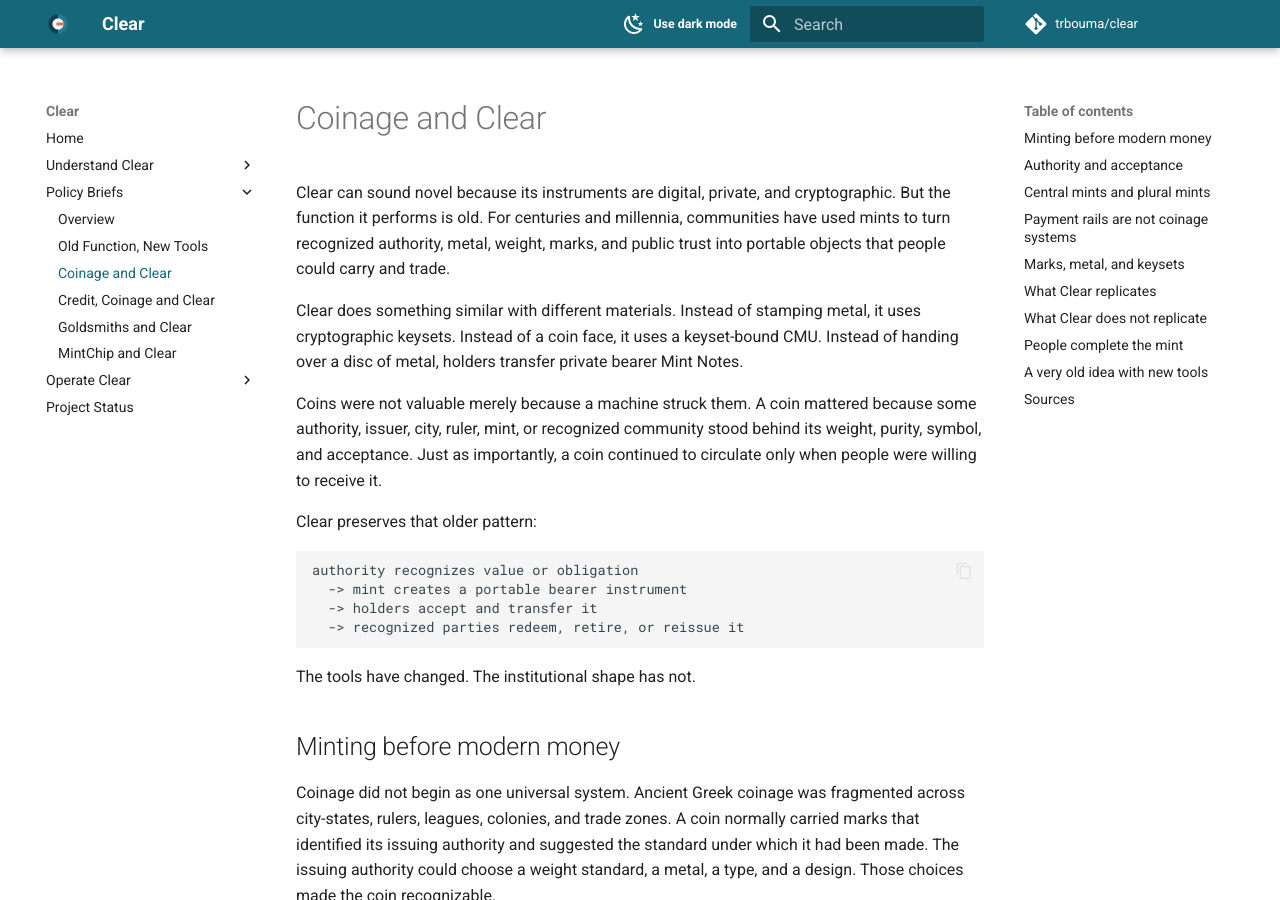
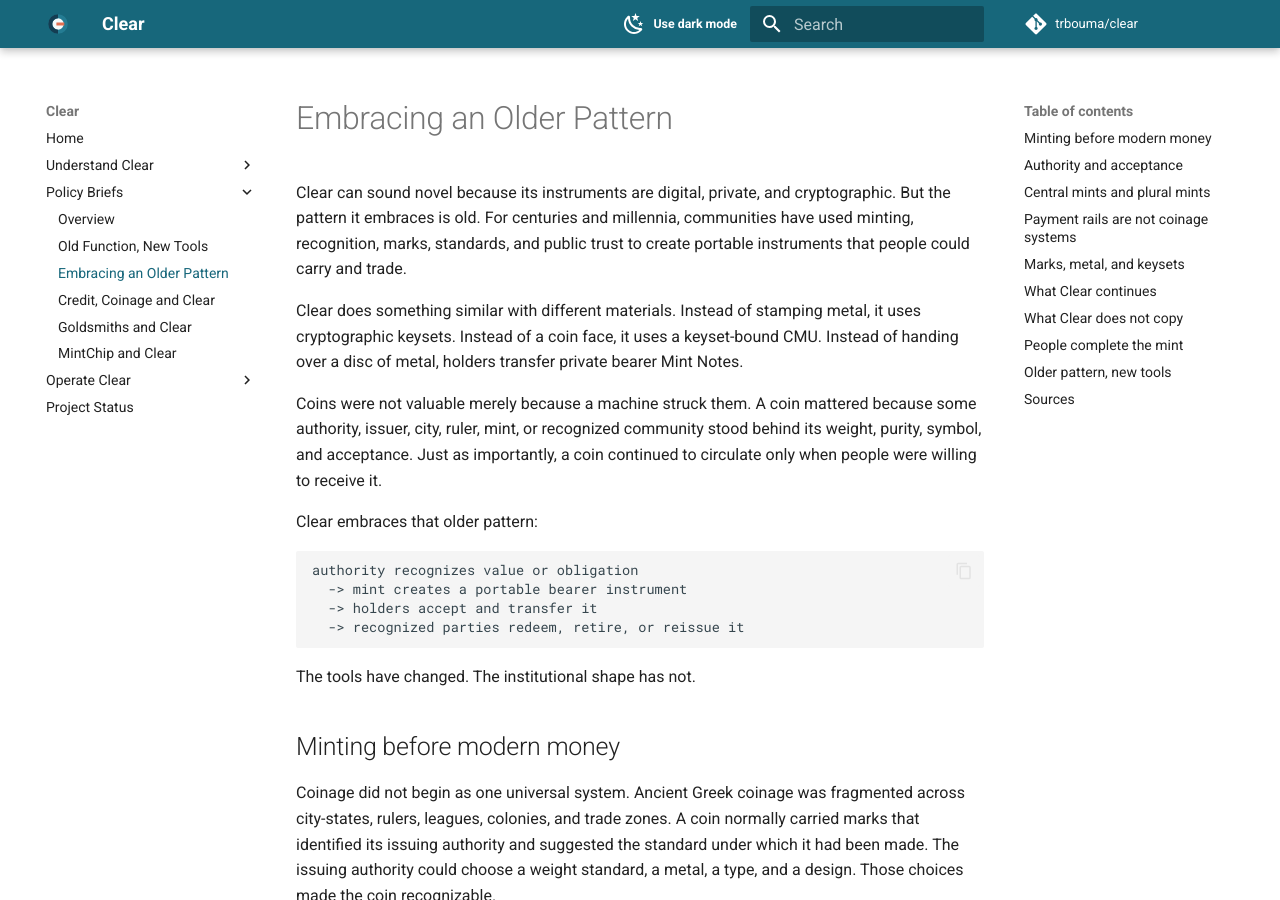
Before and after one commit to trbouma/clear, an MkDocs documentation site: the page built from website/policy-briefs/coinage-and-clear.md, in a window 1280 px wide and 900 px high. Built offline with MkDocs 1.6.1 and Material for MkDocs 9.7.7, drawn with Linux system fonts in a browser that asks for light colours; comment, search, counter and statistics services are not loaded; some of the changed text lies outside the part shown.

Commit message:
docs update

````diff
--- a/mkdocs.yml
+++ b/mkdocs.yml
@@ -48,7 +48,7 @@
   - Policy Briefs:
       - Overview: policy-briefs/index.md
       - Old Function, New Tools: policy-briefs/old-function-new-tools.md
-      - Coinage and Clear: policy-briefs/coinage-and-clear.md
+      - Embracing an Older Pattern: policy-briefs/coinage-and-clear.md
       - Credit, Coinage and Clear: policy-briefs/credit-coinage-and-clear.md
       - Goldsmiths and Clear: policy-briefs/goldsmiths-and-clear.md
       - MintChip and Clear: policy-briefs/mintchip-and-clear.md
--- a/website/policy-briefs/coinage-and-clear.md
+++ b/website/policy-briefs/coinage-and-clear.md
@@ -1,15 +1,14 @@
 ---
-title: Coinage and Clear
-description: How Clear continues older practices of minting, recognition, and bearer circulation with digital treasury units.
+title: Embracing an Older Pattern
+description: How Clear continues older patterns of minting, recognition, and bearer circulation with digital treasury units.
 ---
 
-# Coinage and Clear
+# Embracing an Older Pattern
 
 Clear can sound novel because its instruments are digital, private, and
-cryptographic. But the function it performs is old. For centuries and
-millennia, communities have used mints to turn recognized authority, metal,
-weight, marks, and public trust into portable objects that people could carry
-and trade.
+cryptographic. But the pattern it embraces is old. For centuries and millennia,
+communities have used minting, recognition, marks, standards, and public trust
+to create portable instruments that people could carry and trade.
 
 Clear does something similar with different materials. Instead of stamping
 metal, it uses cryptographic keysets. Instead of a coin face, it uses a
@@ -21,7 +20,7 @@
 behind its weight, purity, symbol, and acceptance. Just as importantly, a coin
 continued to circulate only when people were willing to receive it.
 
-Clear preserves that older pattern:
+Clear embraces that older pattern:
 
 ```text
 authority recognizes value or obligation
@@ -168,9 +167,9 @@
 A coin is not just metal. A Mint Note is not just bytes. In both cases the
 instrument combines technical form, issuer meaning, and social recognition.
 
-## What Clear replicates
+## What Clear continues
 
-Clear replicates the old minting pattern at the level of function:
+Clear continues the old minting pattern at the level of function:
 
 1. An authority or community defines what kind of value is being represented.
 2. A mint creates standardized bearer instruments under that authority.
@@ -188,7 +187,7 @@
 It is coinage in electronic medium, not merely another network for routing
 payments.
 
-## What Clear does not replicate
+## What Clear does not copy
 
 Clear does not reproduce every property of coinage.
 
@@ -229,7 +228,7 @@
 credit should not collapse into one generic number. Their usefulness comes from
 who recognizes them and what they can be redeemed for.
 
-## A very old idea with new tools
+## Older pattern, new tools
 
 Clear is not trying to replace the long history of minting with an app. It is
 trying to make an old pattern usable in digital communities:
````
Also changed, not shown: website/policy-briefs/index.md (+4 -4 lines).
